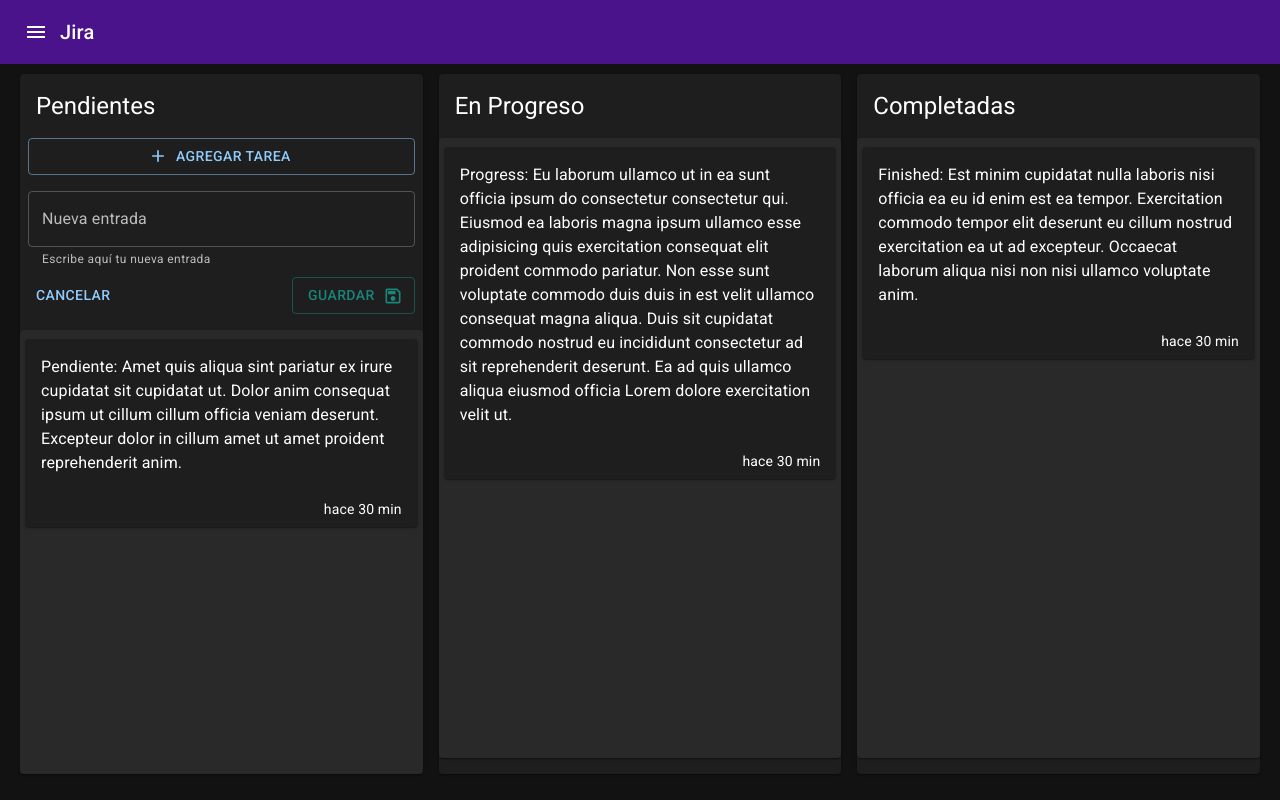
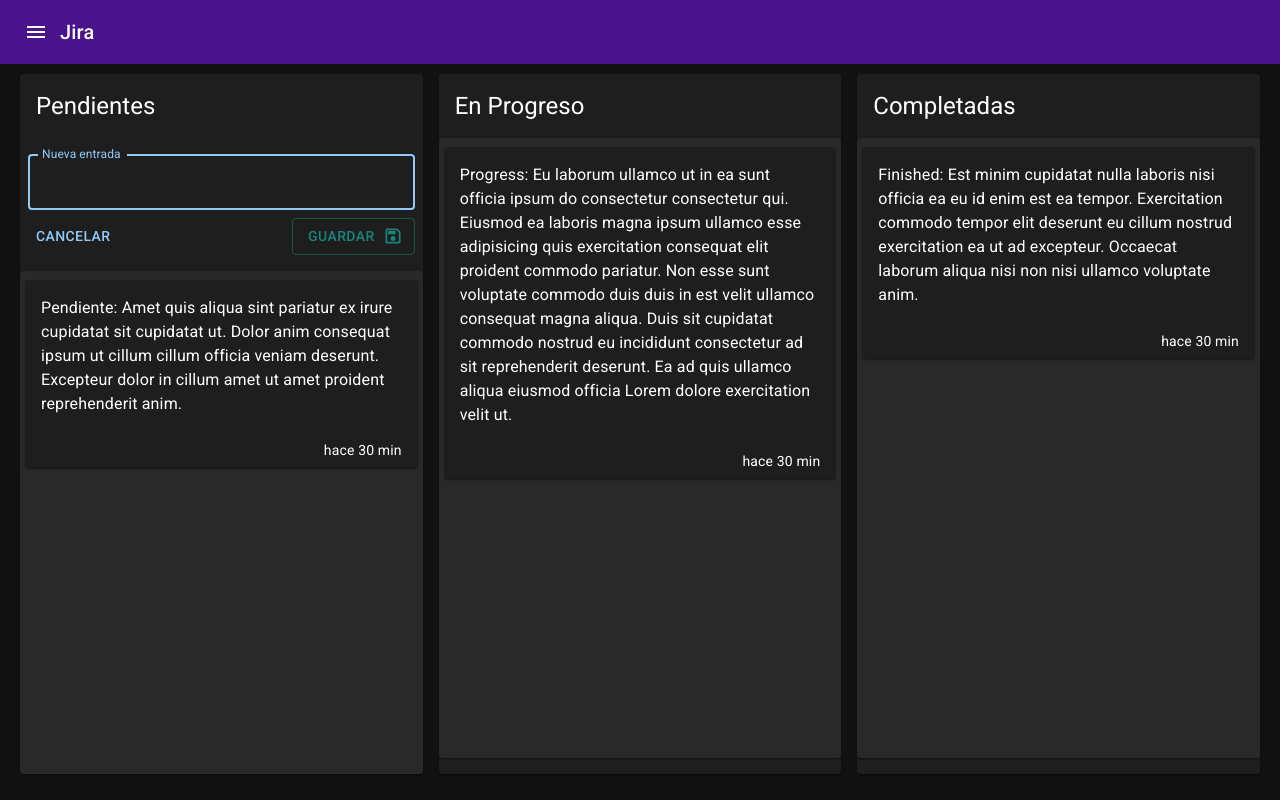
Before and after one commit to gavrilciunterei/jira, a Next.js app: page / in a window 1280 px wide. Both pictures are taken after a click on the button "AGREGAR TAREA". Built offline with nearby package versions, Linux system fonts and the light colour scheme.

Commit message:
feat: state new entry

```diff
--- a/components/ui/NewEntry.tsx
+++ b/components/ui/NewEntry.tsx
@@ -1,13 +1,21 @@
 import { Button, TextField, Box } from '@mui/material';
-import React from 'react';
+import React, { useState } from 'react';
 import AddOutlinedIcon from '@mui/icons-material/AddOutlined';
 import SaveOutlinedIcon from '@mui/icons-material/SaveOutlined';
 export const NewEntry = () => {
+  const [isAdding, setIsAdding] = useState(false);
+  const [inputValue, setInputValue] = useState('');
+  const [touched, setTouched] = useState(false);
+
+  const onSave = () => {
+    if (inputValue.length === 0) return;
+
+    console.log(inputValue);
+  };
   return (
     <Box sx={{ marginBottom: 2, paddingX: 1 }}>
-      <Button startIcon={<AddOutlinedIcon />} fullWidth variant="outlined">
-        Agregar Tarea
-      </Button>
+      {isAdding ? (
+        <>
           <TextField
             fullWidth
             sx={{ marginTop: 2, marginBottom: 1 }}
@@ -15,19 +23,41 @@ export const NewEntry = () => {
             autoFocus
             multiline
             label="Nueva entrada"
-        helperText="Escribe aquí tu nueva entrada"
+            helperText={
+              inputValue.length <= 0 &&
+              touched &&
+              'Escribe aquí tu nueva entrada'
+            }
+            value={inputValue}
+            onChange={(e) => setInputValue(e.target.value)}
+            error={inputValue.length <= 0 && touched}
+            onBlur={() => setTouched(true)}
           />
 
           <Box display={'flex'} justifyContent={'space-between'}>
-        <Button variant="text">Cancelar</Button>
+            <Button variant="text" onClick={() => setIsAdding(false)}>
+              Cancelar
+            </Button>
             <Button
               variant="outlined"
               color="secondary"
               endIcon={<SaveOutlinedIcon />}
+              onClick={onSave}
             >
               Guardar
             </Button>
           </Box>
+        </>
+      ) : (
+        <Button
+          startIcon={<AddOutlinedIcon />}
+          fullWidth
+          variant="outlined"
+          onClick={() => setIsAdding(true)}
+        >
+          Agregar Tarea
+        </Button>
+      )}
     </Box>
   );
 };
```
Lines whose indentation alone changed are shown as unchanged.
